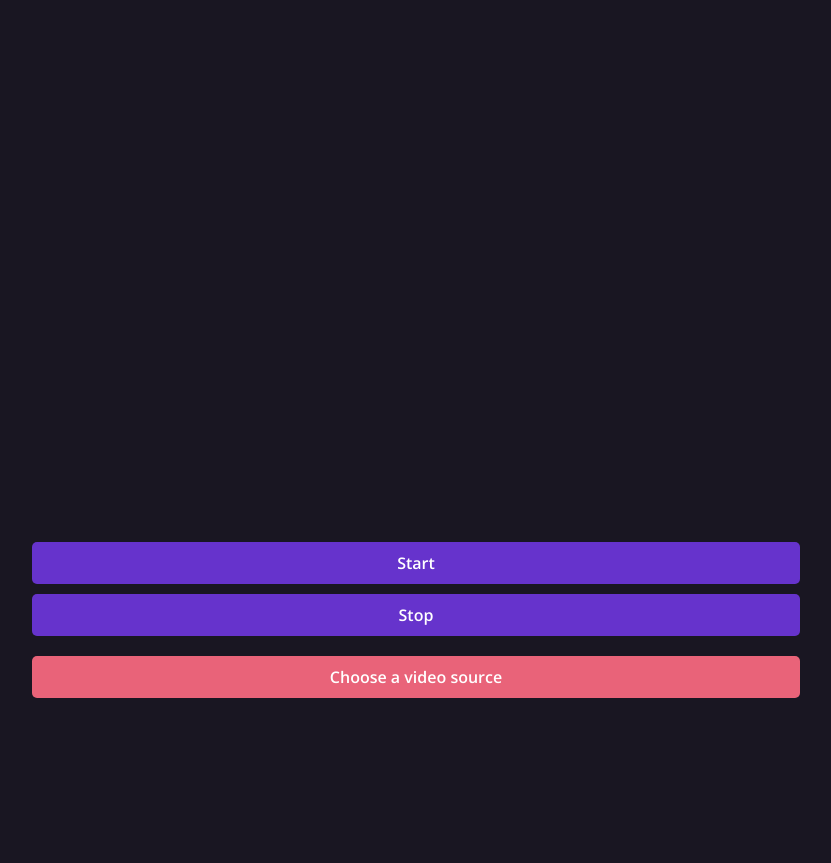
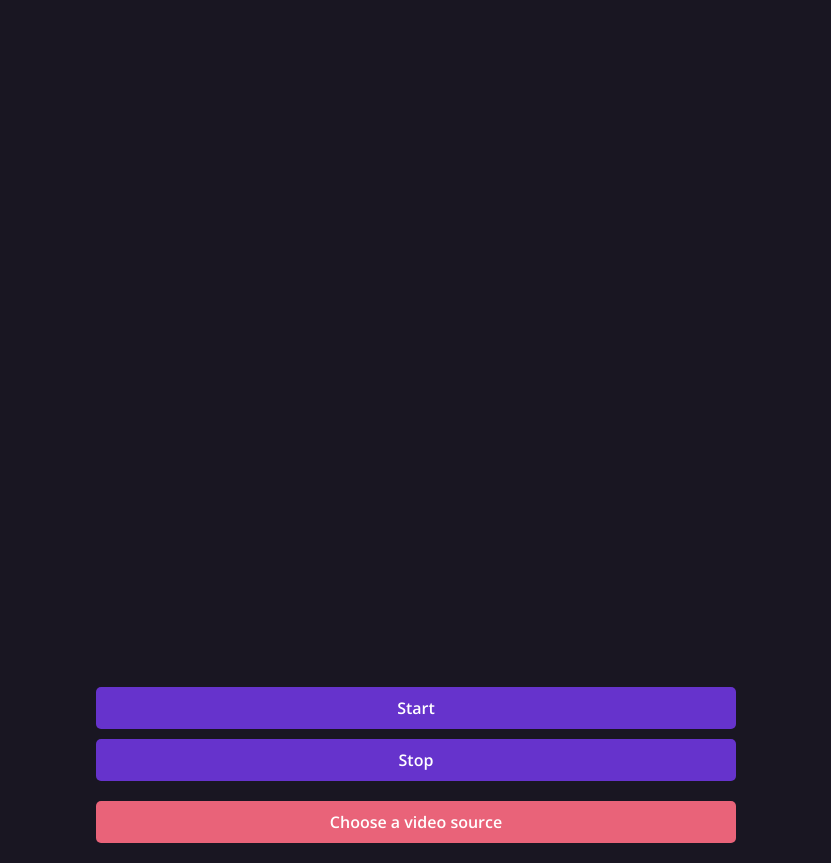
Before and after one commit to r3nanp/screen-recorder, an Electron app: page src/index.html in a window 1280 px wide. Shown: the part 82-945 px from the top of the page, without its empty margins (224-1055 px from the left). Before the commit the page ends 800 px from the top, so only its background shows below. Drawn offline with nearby package versions, Linux system fonts and the light colour scheme.

Commit message:
style: remove unused styles

```diff
--- a/src/index.css
+++ b/src/index.css
@@ -2,8 +2,6 @@
   padding: 0;
   margin: 0;
   box-sizing: border-box;
-  border: none;
-  outline: none;
 }
 
 body {
@@ -12,40 +10,42 @@ body {
   height: 100vh;
 }
 
-body, input, button {
+*,
+button {
   text-align: center;
   font: 600 16px 'Open Sans';
+  border: none;
+  outline: none;
+  cursor: pointer;
 }
 
-#main {
+main {
   display: flex;
   flex-direction: column;
   align-items: center;
   justify-content: center;
-  height: 100%;
 }
 
-#main strong {
+main strong {
   font-weight: 700;
   font-family: 'Lato', sans-serif;
   margin-top: 35px;
   margin-bottom: 30px;
   font-size: 35px;
-  color: #E1E1E6;
+  color: #e1e1e6;
 }
 
 button {
-  width: 60%;
+  width: 50%;
   border-radius: 5px;
   padding: 10px;
   background: #6633cc;
   color: #fff;
-  cursor: pointer;
-  transition: 0.3s;
+  transition: background-color 0.3s;
 }
 
 button:hover {
-  background: #5A4B81;
+  background: #5a4b81;
 }
 
 button + button {
@@ -54,18 +54,15 @@ button + button {
 
 #selectBtn {
   margin: 20px 0;
-  background: #E96379;
-  border: none;
-  outline: none;
-  transition: all 0.3s;
+  background: #e96379;
+  transition: background-color 0.3s;
 }
 
 #selectBtn:hover {
-  background: #FF79C6;
+  background: #ff79c6;
 }
 
 video {
-  width: 70%;
-  height: 80%;
+  width: 100%;
   margin: 10px;
 }
```
